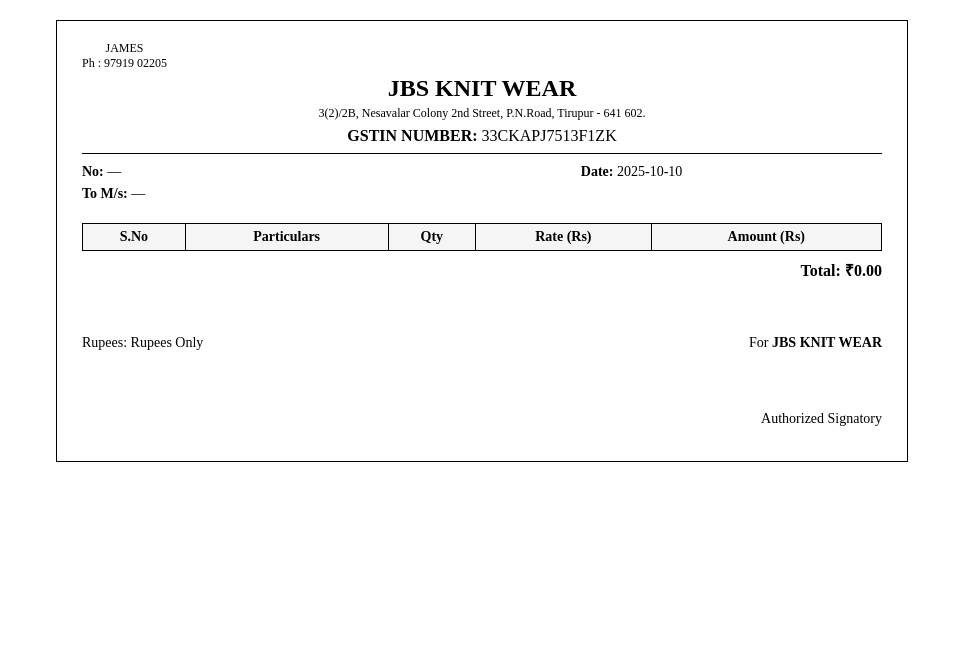
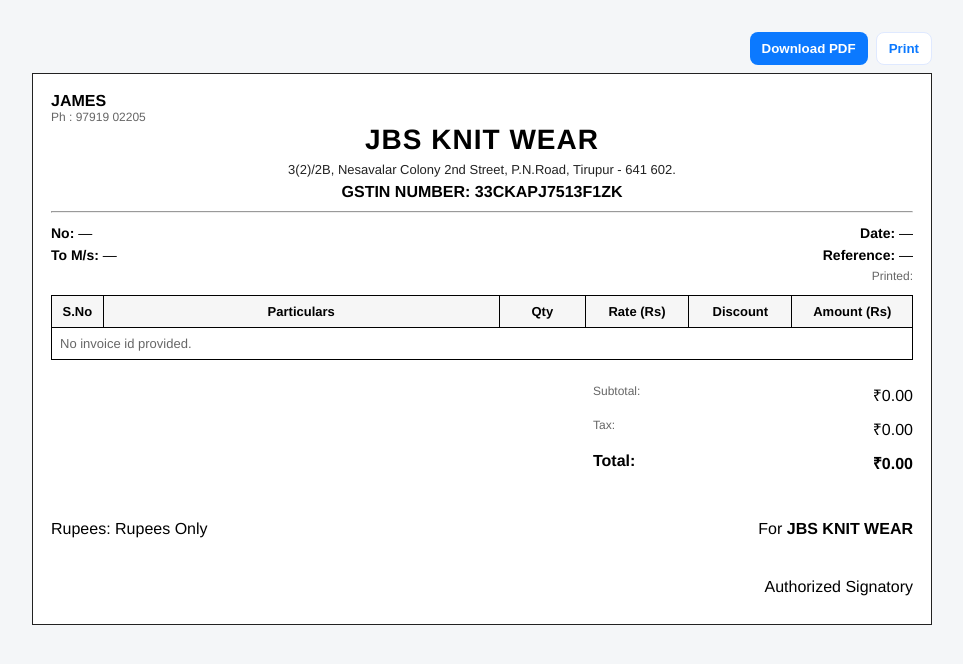
Before and after one commit to barathraj130/billingapp, a website: page public/invoice-template.html in a window 1280 px wide. Shown: the whole page, without its empty margins (158-1121 px from the left). Drawn offline with nearby package versions, Linux system fonts and the light colour scheme.

Commit message:
template

```diff
--- a/public/invoice-template.html
+++ b/public/invoice-template.html
@@ -1,186 +1,265 @@
-<!DOCTYPE html>
+<!doctype html>
 <html lang="en">
 <head>
-<meta charset="utf-8">
-<meta name="viewport" content="width=device-width, initial-scale=1">
-<title>Invoice - JBS KNIT WEAR</title>
+<meta charset="utf-8" />
+<meta name="viewport" content="width=device-width,initial-scale=1" />
+<title>Invoice — JBS KNIT WEAR</title>
+
+<!-- html2canvas + jsPDF CDN (for Download PDF) -->
+<script src="https://cdnjs.cloudflare.com/ajax/libs/html2canvas/1.4.1/html2canvas.min.js"></script>
+<script src="https://cdnjs.cloudflare.com/ajax/libs/jspdf/2.5.1/jspdf.umd.min.js"></script>
+
 <style>
-  body { font-family: 'Times New Roman', serif; margin: 20px; }
-  .invoice-box {
-    max-width: 800px;
-    margin: auto;
-    border: 1px solid #000;
-    padding: 20px 25px;
+  /* A4 print-friendly container */
+  body{font-family: "Helvetica Neue", Arial, sans-serif; background:#f4f6f8; margin:0; padding:20px}
+  .print-wrapper{max-width:900px;margin:12px auto}
+  .controls{display:flex;gap:8px;justify-content:flex-end;margin-bottom:8px}
+  .btn{background:#0b79ff;color:#fff;padding:8px 12px;border:0;border-radius:8px;cursor:pointer;font-weight:700}
+  .btn.ghost{background:#fff;color:#0b79ff;border:1px solid #dfe9ff}
+  .print-container{background:#fff;padding:18px;border:1px solid #222;box-sizing:border-box}
+  .inv-header{text-align:center;margin-bottom:10px}
+  .inv-header h1{margin:0;font-size:28px;letter-spacing:1px}
+  .inv-addr{font-size:13px;color:#222;margin-top:6px}
+  .meta{display:flex;justify-content:space-between;margin:12px 0;font-size:14px}
+  .meta .left,.meta .right{width:48%}
+  .meta .right{text-align:right}
+  table.items{width:100%;border-collapse:collapse;margin-top:8px}
+  table.items th, table.items td{border:1px solid #000;padding:8px;font-size:13px}
+  table.items th{background:#f6f6f6}
+  .totals{display:flex;justify-content:flex-end;margin-top:12px}
+  .totals .box{width:320px}
+  .totals .line{display:flex;justify-content:space-between;padding:6px 0}
+  .invoice-photo{max-width:100%;height:auto;border:1px solid #eee;border-radius:6px;margin-top:8px;cursor:pointer}
+  .small-muted{font-size:12px;color:#666}
+  @media print {
+    body{background:#fff}
+    .controls{display:none}
+    .print-container{border:none}
   }
-  h1, h2, h3, h4, h5, h6 { margin: 0; padding: 0; }
-  .header {
-    text-align: center;
-    border-bottom: 1px solid #000;
-    padding-bottom: 8px;
-  }
-  .header .top-row { display:flex; justify-content:space-between; font-size:12px; margin-bottom:4px; }
-  .header h2 { font-size: 24px; text-transform: uppercase; font-weight: bold; }
-  .header .addr { font-size:12px; margin-top:4px; }
-
-  .details { margin-top: 10px; display: flex; justify-content:space-between; font-size:14px; }
-  .details div { width: 48%; }
-
-  table { width: 100%; border-collapse: collapse; margin-top: 10px; }
-  th, td {
-    border: 1px solid #000;
-    padding: 5px;
-    font-size: 14px;
-  }
-  th { text-align: center; background: #f5f5f5; }
-  td:nth-child(1) { text-align: center; width: 5%; }
-  td:nth-child(3), td:nth-child(4), td:nth-child(5) { text-align: right; }
-
-  .total {
-    text-align: right;
-    margin-top: 8px;
-    font-size: 16px;
-    font-weight: bold;
-  }
-
-  .footer {
-    margin-top: 40px;
-    display: flex;
-    justify-content: space-between;
-    font-size: 14px;
-  }
-  .footer .amount { width: 65%; }
-  .footer .sign { text-align: right; width: 30%; }
 </style>
 </head>
 <body>
-  <div class="invoice-box">
-    <div class="header">
-      <div class="top-row">
-        <div>JAMES<br>Ph : 97919 02205</div>
-
-      </div>
-      <h2>JBS KNIT WEAR</h2>
-      <div class="addr">3(2)/2B, Nesavalar Colony 2nd Street, P.N.Road, Tirupur - 641 602.</div>
-      <div style="margin-top:6px;"><strong>GSTIN NUMBER:</strong> 33CKAPJ7513F1ZK</div>
+  <div class="print-wrapper">
+    <div class="controls no-print">
+      <button id="downloadPdfBtn" class="btn">Download PDF</button>
+      <button id="printBtn" class="btn ghost" onclick="window.print()">Print</button>
     </div>
 
-    <div class="details">
-      <div class="left">
-        <div><strong>No:</strong> <span id="invNo">—</span></div>
-        <div style="margin-top:6px;"><strong>To M/s:</strong> <span id="customerName">..............................................</span></div>
+    <div id="printArea" class="print-container">
+      <div class="inv-header">
+        <div style="display:flex;justify-content:space-between;align-items:flex-start">
+          <div style="text-align:left">
+            <div style="font-weight:700">JAMES</div>
+            <div class="small-muted">Ph : 97919 02205</div>
           </div>
-      <div class="right" style="text-align:right;">
-        <div><strong>Date:</strong> <span id="invDate"></span></div>
-        <div style="margin-top:18px; font-size:12px;">&nbsp;</div>
+          <div style="flex:1"></div>
+          <div style="text-align:right">
+            <!-- optionally company small text -->
           </div>
         </div>
 
-    <table id="itemsTable">
+        <h1 id="companyName">JBS KNIT WEAR</h1>
+        <div class="inv-addr" id="companyAddr">3(2)/2B, Nesavalar Colony 2nd Street, P.N.Road, Tirupur - 641 602.</div>
+        <div style="font-weight:700;margin-top:6px">GSTIN NUMBER: <span id="companyGST">33CKAPJ7513F1ZK</span></div>
+      </div>
+
+      <hr />
+
+      <div class="meta">
+        <div class="left">
+          <div><strong>No:</strong> <span id="invoiceNo">—</span></div>
+          <div style="margin-top:6px"><strong>To M/s:</strong> <span id="customerName">—</span></div>
+          <div class="small-muted" style="margin-top:8px" id="customerAddr"></div>
+        </div>
+        <div class="right">
+          <div><strong>Date:</strong> <span id="invoiceDate">—</span></div>
+          <div style="margin-top:6px"><strong>Reference:</strong> <span id="invoiceRef">—</span></div>
+          <div style="margin-top:6px" class="small-muted">Printed: <span id="printedAt"></span></div>
+        </div>
+      </div>
+
+      <table class="items" id="itemsTable">
         <thead>
-        <tr>
-          <th>S.No</th>
-          <th>Particulars</th>
-          <th>Qty</th>
-          <th>Rate (Rs)</th>
-          <th>Amount (Rs)</th>
-        </tr>
+          <tr><th style="width:6%">S.No</th><th>Particulars</th><th style="width:10%">Qty</th><th style="width:12%">Rate (Rs)</th><th style="width:12%">Discount</th><th style="width:14%">Amount (Rs)</th></tr>
         </thead>
-      <tbody>
-        <!-- filled dynamically -->
+        <tbody id="itemsBody">
+          <!-- rows inserted here -->
         </tbody>
       </table>
 
-    <div class="total">
-      Total: ₹<span id="totalAmount">0.00</span>
+      <div class="totals" style="margin-top:18px">
+        <div class="box">
+          <div class="line"><div class="small-muted">Subtotal:</div><div id="subtotal">₹0.00</div></div>
+          <div class="line"><div class="small-muted">Tax:</div><div id="taxTotal">₹0.00</div></div>
+          <div class="line" style="font-weight:800;font-size:16px"><div>Total:</div><div id="grandTotal">₹0.00</div></div>
+        </div>
       </div>
 
-    <div class="footer">
-      <div class="amount">
-        <p>Rupees: <span id="amountWords">......................................................</span></p>
+      <div style="margin-top:40px;display:flex;justify-content:space-between;align-items:flex-start">
+        <div>
+          <div>Rupees: <span id="inWords">Rupees Only</span></div>
         </div>
-      <div class="sign">
-        <p>For <strong>JBS KNIT WEAR</strong></p>
-        <br><br>
-        <p>Authorized Signatory</p>
+        <div style="text-align:right">
+          <div>For <strong id="companyShort">JBS KNIT WEAR</strong></div>
+          <div style="margin-top:40px">Authorized Signatory</div>
         </div>
+      </div>
+
+      <!-- optional invoice photo -->
+      <div id="photoWrap" style="margin-top:10px"></div>
     </div>
   </div>
 
 <script>
-/* If you pass an invoice id via ?id=... this page can fetch details from /api/invoices/:id
-   But if you simply open this page directly, use the example data below. */
+(async function(){
+  // helper to get query param
+  function qs(name){ const p = new URLSearchParams(location.search); return p.get(name); }
 
-function getQuery(name) {
-  const p = new URLSearchParams(window.location.search);
-  return p.get(name);
+  const id = qs('id');
+  if (!id) {
+    document.getElementById('itemsBody').innerHTML = '<tr><td colspan="6" class="small-muted center">No invoice id provided.</td></tr>';
+    return;
   }
 
-async function loadInvoiceFromApi(id) {
-  const r = await fetch('/api/invoices/' + encodeURIComponent(id));
-  if (!r.ok) throw new Error('Invoice not found');
-  return r.json();
+  // fetch invoice from your API
+  try {
+    const res = await fetch('/api/invoices/' + encodeURIComponent(id));
+    if (!res.ok) throw new Error('Invoice not found (' + res.status + ')');
+    const data = await res.json();
+
+    // expected invoice shape: { id, invoice_no, date, customer_name, subtotal, tax, total, items: [...] }
+    // fill header
+    document.getElementById('invoiceNo').textContent = data.invoice_no || data.id || '—';
+    document.getElementById('invoiceDate').textContent = data.date || data.created_at || '';
+    document.getElementById('invoiceRef').textContent = data.reference || data.reference_no || '';
+    document.getElementById('customerName').textContent = data.customer_name || data.customer || '—';
+    document.getElementById('companyName').textContent = data.company_name || 'JBS KNIT WEAR';
+    document.getElementById('companyAddr').textContent = data.company_address || '3(2)/2B, Nesavalar Colony 2nd Street, P.N.Road, Tirupur - 641 602.';
+    document.getElementById('companyGST').textContent = data.company_gst || '33CKAPJ7513F1ZK';
+    document.getElementById('printedAt').textContent = new Date().toLocaleString();
+
+    // items
+    const items = data.items || [];
+    const tbody = document.getElementById('itemsBody');
+    tbody.innerHTML = '';
+    if (!items.length) {
+      tbody.innerHTML = '<tr><td colspan="6" class="small-muted center">No items</td></tr>';
+    } else {
+      items.forEach((it,i)=>{
+        const tr = document.createElement('tr');
+        tr.innerHTML = `<td class="center">${i+1}</td>
+          <td>${escapeHtml(it.description || it.particulars || '')}</td>
+          <td class="center">${Number(it.qty || it.quantity || it.qty || 0)}</td>
+          <td class="right">${Number(it.unit_price || it.rate || 0).toFixed(2)}</td>
+          <td class="right">${(it.discount||0)}${it.discount ? '%' : ''}</td>
+          <td class="right">${Number(it.line_total || it.amount || ( (it.qty||0) * (it.unit_price||0) )).toFixed(2)}</td>`;
+        tbody.appendChild(tr);
+      });
     }
 
-async function renderInvoice(invoice) {
-  document.getElementById('invNo').textContent = invoice.invoice_no || invoice.id || '—';
-  document.getElementById('invDate').textContent = invoice.date || new Date().toISOString().slice(0,10);
-  document.getElementById('customerName').textContent = invoice.customer_name || invoice.customer || '—';
-  const tbody = document.querySelector('#itemsTable tbody');
-  tbody.innerHTML = '';
-  let total = 0;
-  (invoice.items || []).forEach((it, i) => {
-    const amt = (it.line_total !== undefined) ? it.line_total : ((it.qty||0) * (it.unit_price||0));
-    total += amt;
-    const tr = document.createElement('tr');
-    tr.innerHTML = `<td>${i+1}</td>
-                    <td>${it.description || ''}</td>
-                    <td>${it.qty || ''}</td>
-                    <td style="text-align:right">${(it.unit_price||0).toFixed(2)}</td>
-                    <td style="text-align:right">${Number(amt).toFixed(2)}</td>`;
-    tbody.appendChild(tr);
-  });
-  document.getElementById('totalAmount').textContent = Number(total).toFixed(2);
-  // amount in words - reuse a simple converter (keeps short for printing)
-  function numberToWords(num) {
-    const a = ['','One','Two','Three','Four','Five','Six','Seven','Eight','Nine','Ten',
-               'Eleven','Twelve','Thirteen','Fourteen','Fifteen','Sixteen','Seventeen','Eighteen','Nineteen'];
-    const b = ['','','Twenty','Thirty','Forty','Fifty','Sixty','Seventy','Eighty','Ninety'];
-    if ((num = num.toString()).length > 9) return 'Overflow';
-    let n = ('000000000' + num).substr(-9).match(/^(\d{2})(\d{2})(\d{2})(\d{1})(\d{2})$/);
-    if (!n) return; let str = '';
-    str += (n[1] != 0) ? (a[Number(n[1])] || b[n[1][0]] + ' ' + a[n[1][1]]) + ' Crore ' : '';
-    str += (n[2] != 0) ? (a[Number(n[2])] || b[n[2][0]] + ' ' + a[n[2][1]]) + ' Lakh ' : '';
-    str += (n[3] != 0) ? (a[Number(n[3])] || b[n[3][0]] + ' ' + a[n[3][1]]) + ' Thousand ' : '';
-    str += (n[4] != 0) ? (a[Number(n[4])] || b[n[4][0]] + ' ' + a[n[4][1]]) + ' Hundred ' : '';
-    str += (n[5] != 0) ? ((str != '') ? 'and ' : '') + (a[Number(n[5])] || b[n[5][0]] + ' ' + a[n[5][1]]) + ' Rupees Only' : 'Rupees Only';
-    return str;
-  }
-  document.getElementById('amountWords').textContent = numberToWords(Math.round(total));
+    // totals
+    const subtotal = Number(data.subtotal || items.reduce((s,it)=>s + Number(it.line_total||it.amount||0),0));
+    const taxTotal = Number(data.tax || 0);
+    const grand = Number(data.total || subtotal + taxTotal);
+    document.getElementById('subtotal').textContent = '₹' + subtotal.toFixed(2);
+    document.getElementById('taxTotal').textContent = '₹' + taxTotal.toFixed(2);
+    document.getElementById('grandTotal').textContent = '₹' + grand.toFixed(2);
+
+    // in words (simple)
+    document.getElementById('inWords').textContent = toWordsIndian(Math.round(grand)) + ' only';
+
+    // optional photo
+    if (data.photo_url) {
+      const wrap = document.getElementById('photoWrap');
+      const img = document.createElement('img');
+      img.className = 'invoice-photo';
+      img.src = data.photo_url;
+      img.alt = 'Invoice photo';
+      wrap.appendChild(img);
     }
 
-(async function(){
-  const id = getQuery('id');
-  if (id) {
+  } catch (err) {
+    console.error(err);
+    document.getElementById('itemsBody').innerHTML = '<tr><td colspan="6" class="small-muted center">Failed to load invoice: '+ escapeHtml(err.message) +'</td></tr>';
+  }
+
+  // helper escape
+  function escapeHtml(s){ return String(s||'').replace(/&/g,'&amp;').replace(/</g,'&lt;').replace(/>/g,'&gt;'); }
+
+  // convert number to Indian words (simple utility)
+  function toWordsIndian(num){
+    if (!Number.isFinite(num)) return '';
+    const digits = ['', 'one','two','three','four','five','six','seven','eight','nine','ten','eleven','twelve','thirteen','fourteen','fifteen','sixteen','seventeen','eighteen','nineteen'];
+    const tens = ['', '', 'twenty','thirty','forty','fifty','sixty','seventy','eighty','ninety'];
+    function inWords(n){
+      if (n<20) return digits[n];
+      if (n<100) return tens[Math.floor(n/10)] + (n%10 ? ' '+digits[n%10] : '');
+      if (n<1000) return digits[Math.floor(n/100)] + ' hundred' + (n%100 ? ' and ' + inWords(n%100) : '');
+      return '';
+    }
+    const crore = Math.floor(num/10000000); num%=10000000;
+    const lakh = Math.floor(num/100000); num%=100000;
+    const thousand = Math.floor(num/1000); num%=1000;
+    const hundreds = num;
+    let parts = [];
+    if (crore) parts.push(inWords(crore) + ' crore');
+    if (lakh) parts.push(inWords(lakh) + ' lakh');
+    if (thousand) parts.push(inWords(thousand) + ' thousand');
+    if (hundreds) parts.push(inWords(hundreds));
+    if (!parts.length) return 'Zero';
+    // capitalize first letter:
+    const s = parts.join(' ');
+    return s.charAt(0).toUpperCase() + s.slice(1);
+  }
+
+  /* ---------- Download PDF logic ---------- */
+  document.getElementById('downloadPdfBtn').addEventListener('click', async function(){
+    const btn = this;
+    btn.disabled = true;
+    btn.textContent = 'Preparing...';
     try {
-      const invoice = await loadInvoiceFromApi(id);
-      await renderInvoice(invoice);
+      await exportElementToPDF('#printArea', `invoice-${id}.pdf`);
     } catch (e) {
+      alert('PDF export failed: ' + (e.message || e));
       console.error(e);
-      // fallback sample
-      renderInvoice({
-        invoice_no: '—',
-        date: new Date().toISOString().slice(0,10),
-        items: []
+    } finally {
+      btn.disabled = false;
+      btn.textContent = 'Download PDF';
+    }
   });
+
+  async function exportElementToPDF(selector, filename){
+    const el = document.querySelector(selector);
+    if (!el) throw new Error('Printable element not found');
+
+    // temporarily enlarge for better quality
+    const scale = 2; // increase to 3 for higher resolution (bigger files)
+    const canvas = await html2canvas(el, { scale: scale, useCORS:true, logging:false, windowWidth:el.scrollWidth, windowHeight:el.scrollHeight });
+
+    const imgData = canvas.toDataURL('image/jpeg', 0.98);
+    const { jsPDF } = window.jspdf;
+    const pdf = new jsPDF('p', 'mm', 'a4');
+    const pageWidth = pdf.internal.pageSize.getWidth();
+    const pageHeight = pdf.internal.pageSize.getHeight();
+
+    // convert px to mm (assuming 96dpi)
+    const pxToMm = px => px * 25.4 / 96;
+    const imgWidthMm = pxToMm(canvas.width);
+    const imgHeightMm = pxToMm(canvas.height);
+    const ratio = pageWidth / imgWidthMm;
+    let y = 0;
+    pdf.addImage(imgData, 'JPEG', 0, y, pageWidth, imgHeightMm * ratio);
+    // if image taller than page, split into pages
+    let heightLeft = imgHeightMm * ratio - pageHeight;
+    while (heightLeft > 0) {
+      pdf.addPage();
+      y = - (pageHeight) * ( ( (imgHeightMm * ratio) - heightLeft) / (imgHeightMm * ratio) );
+      pdf.addImage(imgData, 'JPEG', 0, y, pageWidth, imgHeightMm * ratio);
+      heightLeft -= pageHeight;
     }
-  } else {
-    // no id: show blank sample
-    renderInvoice({
-      invoice_no: '—',
-      date: new Date().toISOString().slice(0,10),
-      items: []
-    });
+    pdf.save(filename);
   }
+
 })();
 </script>
 </body>
```
Lines whose indentation alone changed are shown as unchanged.
